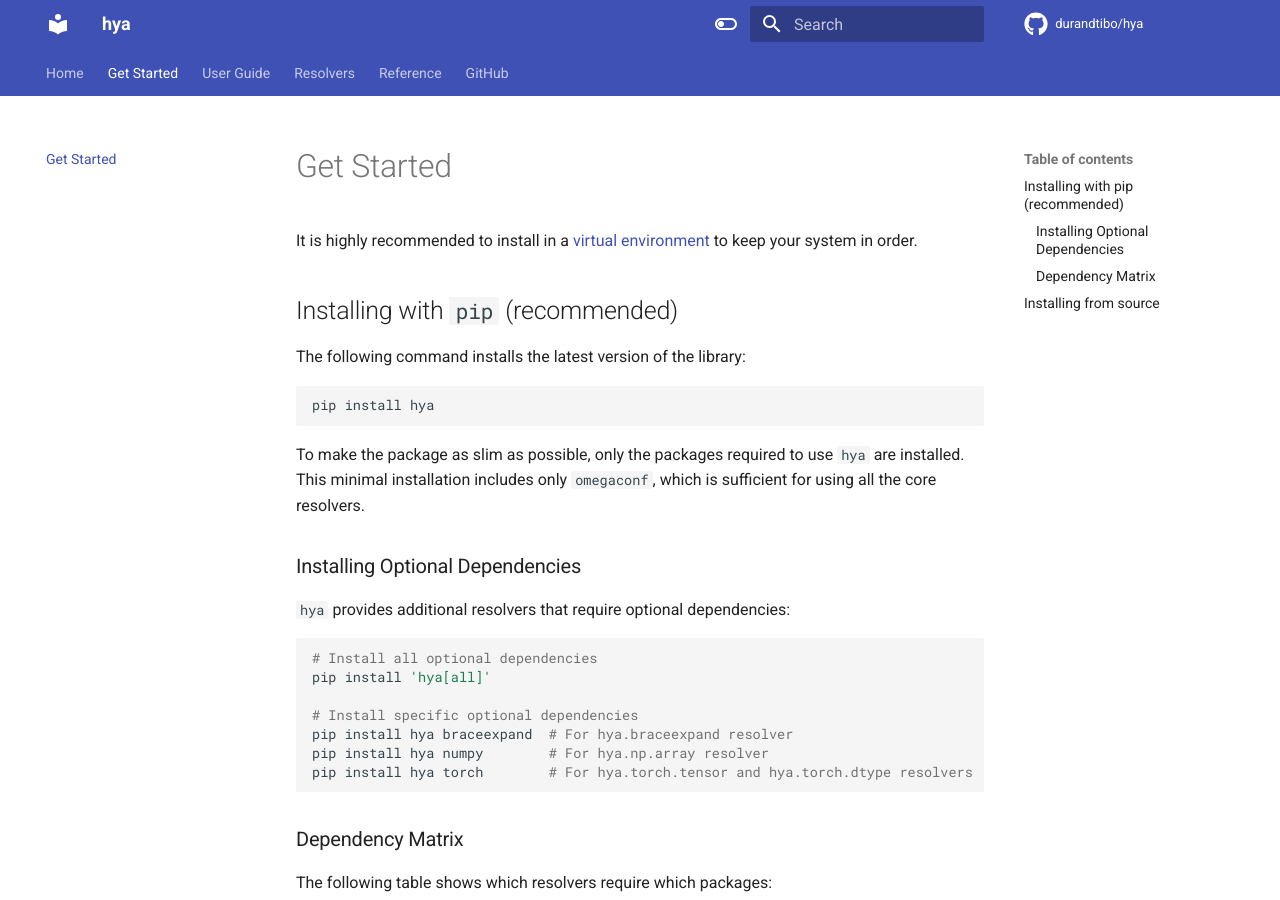
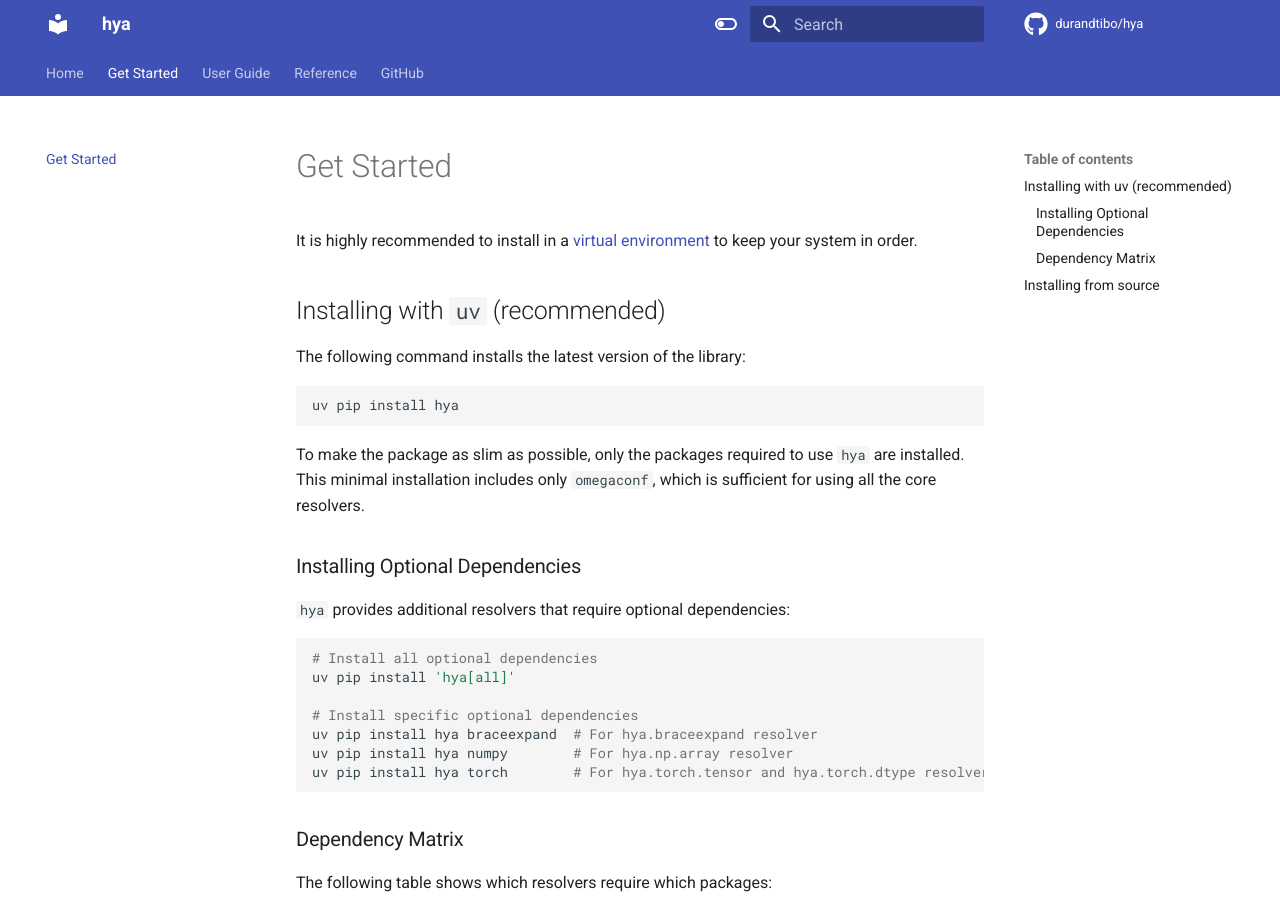
Before and after one commit to durandtibo/hya, an MkDocs documentation site: the page built from docs/docs/get_started.md, in a window 1280 px wide and 900 px high. Built offline with MkDocs 1.6.1 and Material for MkDocs 9.7.7, drawn with Linux system fonts in a browser that asks for light colours; comment, search, counter and statistics services are not loaded; the version menu is left out.

Commit message:
Address PR feedback: use uv, group resolvers, fix syntax consistency
Co-authored-by: durandtibo <9913164+durandtibo@users.noreply.github.com>

````diff
--- a/docs/docs/get_started.md
+++ b/docs/docs/get_started.md
@@ -4,12 +4,12 @@ It is highly recommended to install in
 a [virtual environment](https://packaging.python.org/guides/installing-using-pip-and-virtual-environments/)
 to keep your system in order.
 
-## Installing with `pip` (recommended)
+## Installing with `uv` (recommended)
 
 The following command installs the latest version of the library:
 
 ```shell
-pip install hya
+uv pip install hya
 ```
 
 To make the package as slim as possible, only the packages required to use `hya` are installed.
@@ -21,12 +21,12 @@ This minimal installation includes only `omegaconf`, which is sufficient for usi
 
 ```shell
 # Install all optional dependencies
-pip install 'hya[all]'
+uv pip install 'hya[all]'
 
 # Install specific optional dependencies
-pip install hya braceexpand  # For hya.braceexpand resolver
-pip install hya numpy        # For hya.np.array resolver
-pip install hya torch        # For hya.torch.tensor and hya.torch.dtype resolvers
+uv pip install hya braceexpand  # For hya.braceexpand resolver
+uv pip install hya numpy        # For hya.np.array resolver
+uv pip install hya torch        # For hya.torch.tensor and hya.torch.dtype resolvers
 ```
 
 ### Dependency Matrix
--- a/docs/mkdocs.yml
+++ b/docs/mkdocs.yml
@@ -19,8 +19,9 @@ theme:
 nav:
   - Home: index.md
   - Get Started: get_started.md
-  - User Guide: user_guide.md
-  - Resolvers: resolvers.md
+  - User Guide:
+      - user_guide.md
+      - Resolvers: resolvers.md
   - Reference:
       - refs/index.md
       - refs/registry.md
````
Also changed, not shown: docs/docs/index.md (+1 -2 lines), docs/docs/resolvers.md (+1 -1 lines).
